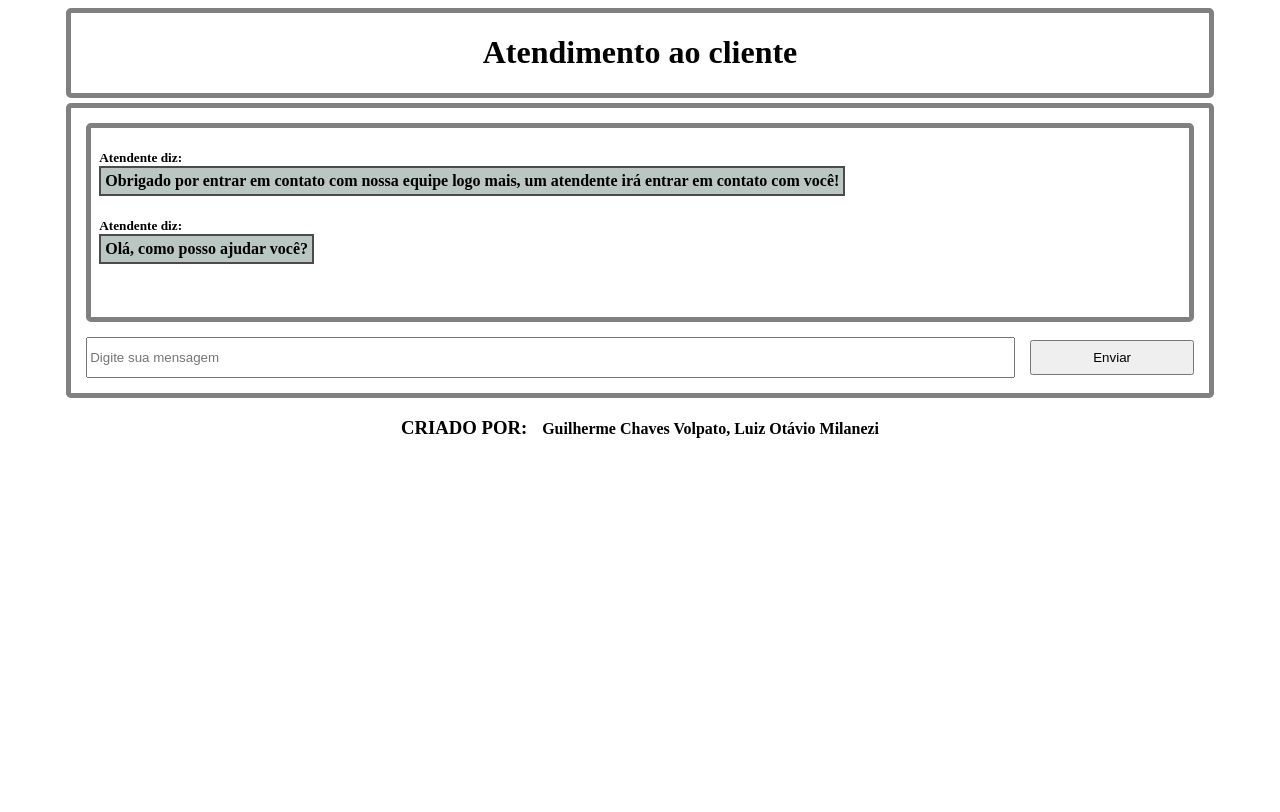
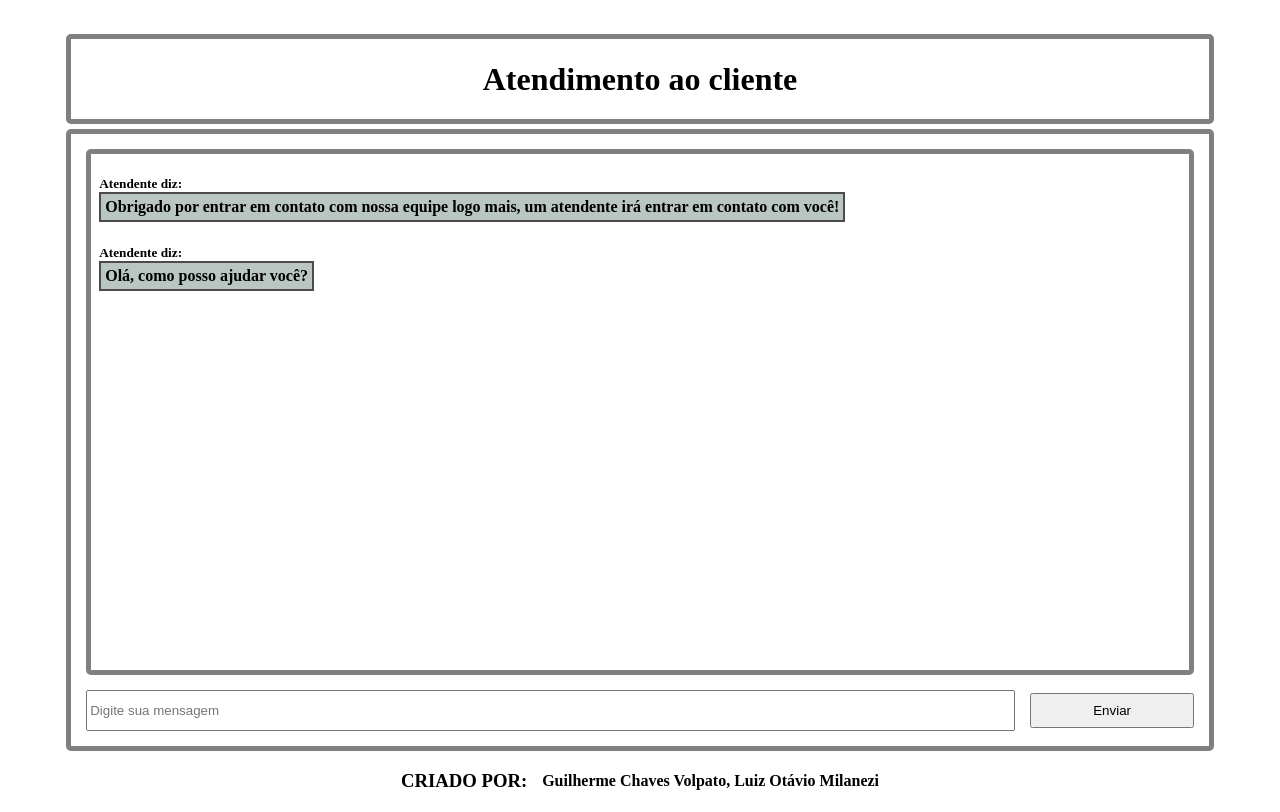
Before and after one commit to GuilhermeVolpato/chat, a plain HTML site: page index.html in a window 1280 px wide. Drawn offline with Linux system fonts and the light colour scheme.

Commit message:
principal mudança: scroll no chat quando tiver muita mensagem, agora chat ocupa toda tela

```diff
--- a/styles.css
+++ b/styles.css
@@ -4,13 +4,15 @@
   flex:1;
   justify-content: center;
   align-items: center;
+  height: 85vh;
 }
 
 .header{
+  margin-top: 150px;
   justify-content: center;
   align-items: center;
   width: 90%;
-  height: min-content;
+  height:90vh;
   border-style: solid;
   border-color: gray;
   border-width:5px;
@@ -35,7 +37,7 @@
   margin-right: 15px;
   margin-left: 15px;
   margin-top: 15px;
-  height: min-content;
+  height: 95vh;
   border-style: solid;
   border-width:5px;
   border-radius: 5px;
```
